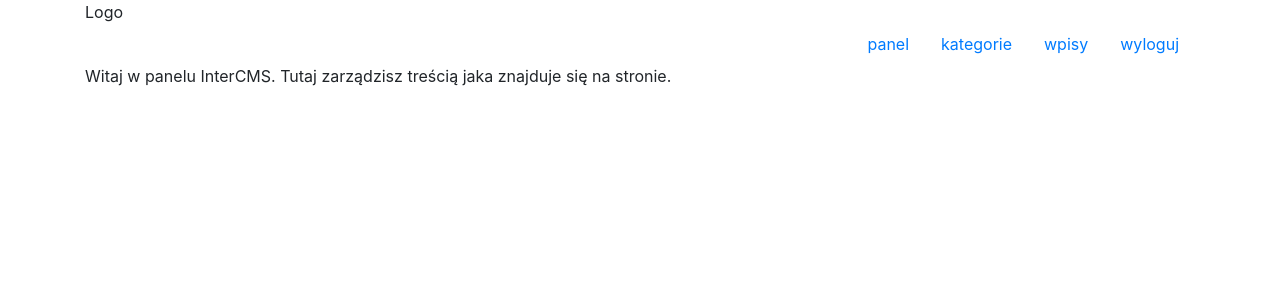
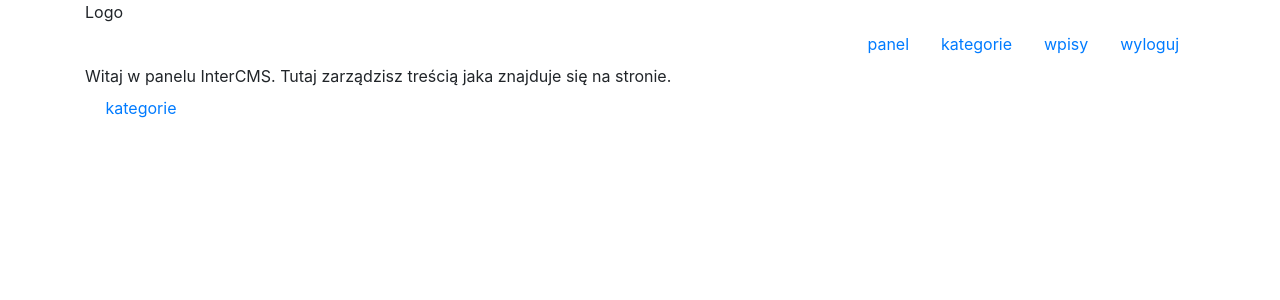
Before and after one commit to InterXpl/intercms, a Symfony app: template templates/admin/panel.html.twig in a window 1280 px wide. Shown: the top 300 px of the page. Run offline with Twig, Linux system fonts and the light colour scheme; the template is opened without the code that fills it, so the values that code supplies are empty; some libraries are stand-ins or nearby versions.

Commit message:
wstępne dodanie dashboardu

```diff
--- a/templates/admin/panel.html.twig
+++ b/templates/admin/panel.html.twig
@@ -21,5 +21,11 @@ Logo
 {% endblock %}
 
 {% block body %}
-Witaj w panelu InterCMS. Tutaj zarządzisz treścią jaka znajduje się na stronie.
+    Witaj w panelu InterCMS. Tutaj zarządzisz treścią jaka znajduje się na stronie. <br>
+    <div>
+        <a class="nav-link" href="{{ url('kategorie')}}">
+            <img src=""> kategorie
+        </a>
+    </div>
+
 {% endblock %}
```
